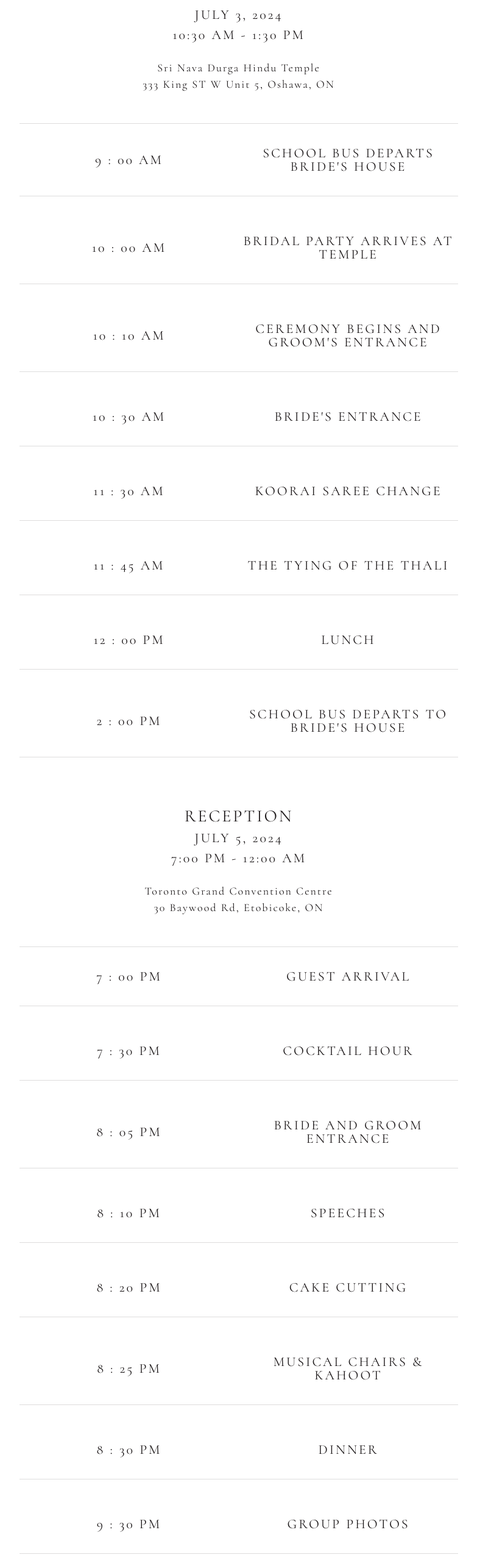
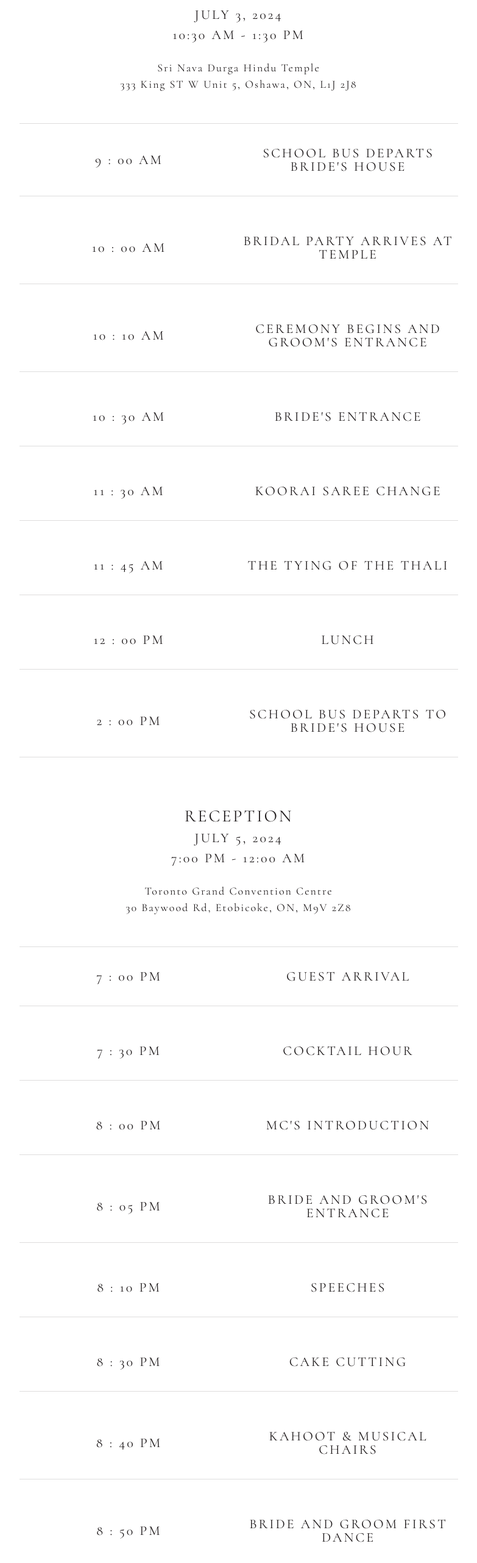
Before and after one commit to SujanMaharjan6/WeddingWebsite, an Angular app in the folder myapp/: page /home in a window 1280 px wide. Shown: the part 1443-4006 px from the top of the page at 61% size, without its empty margins (248-1031 px from the left). Built offline with nearby package versions, Linux system fonts and the light colour scheme.

Commit message:
Typo fixes and Itenary fixes

```diff
--- a/myapp/src/app/components/home-page/home-page.component.html
+++ b/myapp/src/app/components/home-page/home-page.component.html
@@ -36,7 +36,7 @@
     </div>
     <div class="row">
         <div class="col location d-flex justify-content-center">
-            333 King ST W Unit 5, Oshawa, ON
+            333 King ST W Unit 5, Oshawa, ON, L1J 2J8
         </div>
     </div>
     <div class="row forBorder1">
@@ -127,7 +127,7 @@
     </div>
     <div class="row">
         <div class="col location d-flex justify-content-center">
-            30 Baywood Rd, Etobicoke, ON
+            30 Baywood Rd, Etobicoke, ON, M9V 2Z8
         </div>
     </div>
     <div class="row forBorder1">
@@ -148,10 +148,18 @@
     </div>
     <div class="row forBorder">
         <div class="col itenaryTimeAndInformation">
+            8 : 00 PM
+        </div>
+        <div class="col itenaryTimeAndInformation">
+            MC's INTRODUCTION
+        </div>
+    </div>
+    <div class="row forBorder">
+        <div class="col itenaryTimeAndInformation">
             8 : 05 PM
         </div>
         <div class="col itenaryTimeAndInformation">
-            BRIDE AND GROOM ENTRANCE
+            BRIDE AND GROOM's ENTRANCE
         </div>
     </div>
     <div class="row forBorder">
@@ -164,7 +172,7 @@
     </div>
     <div class="row forBorder">
         <div class="col itenaryTimeAndInformation">
-            8 : 20 PM
+            8 : 30 PM
         </div>
         <div class="col itenaryTimeAndInformation">
             CAKE CUTTING
@@ -172,15 +180,23 @@
     </div>
     <div class="row forBorder">
         <div class="col itenaryTimeAndInformation">
-            8 : 25 PM
+            8 : 40 PM
         </div>
         <div class="col itenaryTimeAndInformation">
-            MUSICAL CHAIRS & KAHOOT
+            KAHOOT & MUSICAL CHAIRS
         </div>
     </div>
     <div class="row forBorder">
         <div class="col itenaryTimeAndInformation">
-            8 : 30 PM
+            8 : 50 PM
+        </div>
+        <div class="col itenaryTimeAndInformation">
+            BRIDE AND GROOM FIRST DANCE
+        </div>
+    </div>
+    <div class="row forBorder">
+        <div class="col itenaryTimeAndInformation">
+            8 : 55 PM
         </div>
         <div class="col itenaryTimeAndInformation">
             DINNER
@@ -188,7 +204,15 @@
     </div>
     <div class="row forBorder">
         <div class="col itenaryTimeAndInformation">
-            9 : 30 PM
+            10 : 00 PM
+        </div>
+        <div class="col itenaryTimeAndInformation">
+            GUESS THAT TUNE GAME
+        </div>
+    </div>
+    <div class="row forBorder">
+        <div class="col itenaryTimeAndInformation">
+            10 : 15 PM
         </div>
         <div class="col itenaryTimeAndInformation">
             GROUP PHOTOS
@@ -196,15 +220,7 @@
     </div>
     <div class="row forBorder">
         <div class="col itenaryTimeAndInformation">
-            10 : 00 PM
-        </div>
-        <div class="col itenaryTimeAndInformation">
-            FIRST DANCE
-        </div>
-    </div>
-    <div class="row forBorder">
-        <div class="col itenaryTimeAndInformation">
-            10 : 05 PM
+            11 : 05 PM
         </div>
         <div class="col itenaryTimeAndInformation">
             CLOSING REMARKS
@@ -212,10 +228,10 @@
     </div>
     <div class="row forBorder">
         <div class="col itenaryTimeAndInformation">
-            10 : 10 PM
+            11 : 15 PM
         </div>
         <div class="col itenaryTimeAndInformation">
-            DANCE FLOOR OPENS
+            DANCE FLOOR IS OPEN
         </div>
     </div>
 </div>
--- a/myapp/src/app/components/wedding-venues/wedding-venues.component.html
+++ b/myapp/src/app/components/wedding-venues/wedding-venues.component.html
@@ -11,7 +11,7 @@
     </div>
     <div class="row">
         <div class="col content">
-            333 King ST W Unit 5, Oshawa, ON
+            333 King ST W Unit 5, Oshawa, ON, L1J 2J8
         </div>
     </div>
     <div class="row d-flex justify-content-center">
@@ -35,15 +35,12 @@
     </div>
     <div class="row">
         <div class="col content">
-            30 Baywood Rd, Etobicoke, ON
+            30 Baywood Rd, Etobicoke, ON, M9V 2Z8
         </div>
     </div>
     <div class="row d-flex justify-content-center align-items-center">
         <div class="col-auto">
             <img src="assets/images/reception1.jpg" alt="reception">
         </div>
-        <!-- <div class="col-auto">
-            <img src="assets/images/reception2.jpg" alt="">
-        </div> -->
     </div>
 </div>
```
